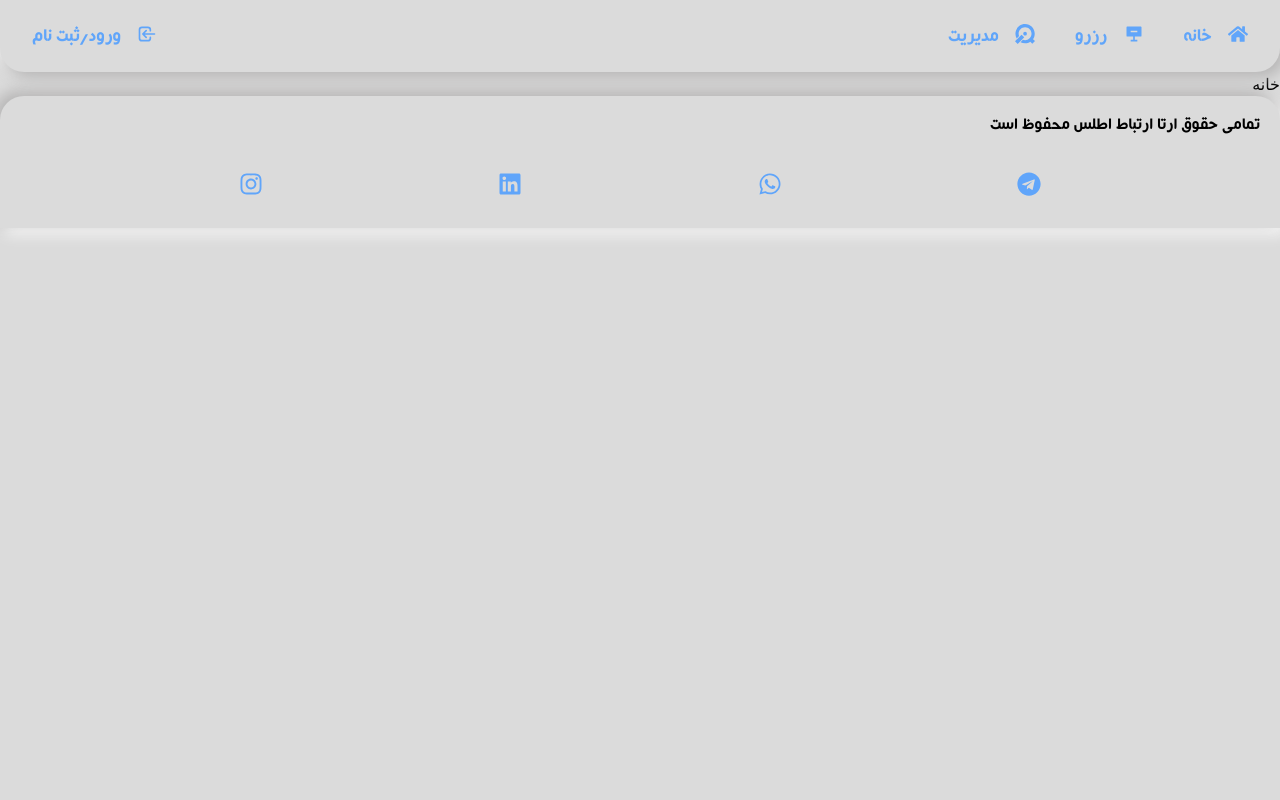
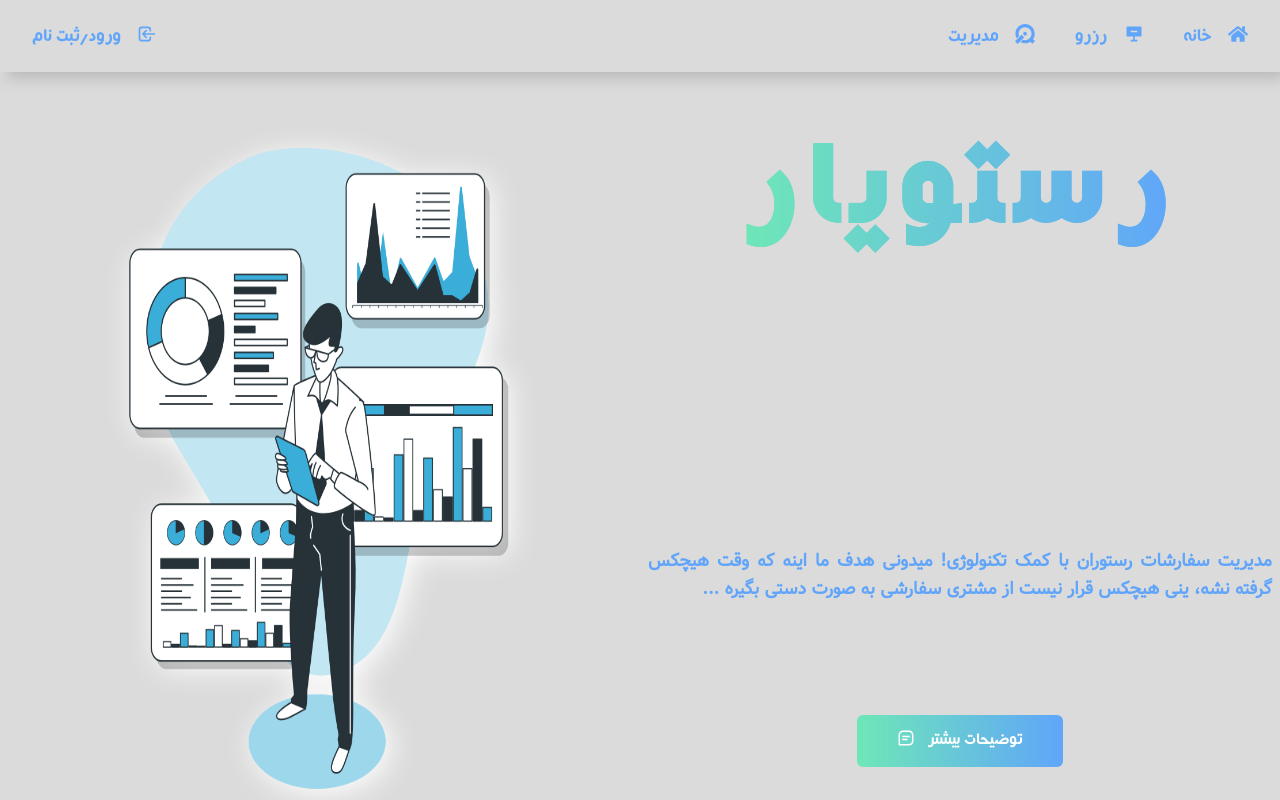
Before and after one commit to armin-bkh/restaurant-hamrah, a React (Create React App) app: page / in a window 1280 px wide. Shown: the top 800 px of the page. Built offline with nearby package versions, Linux system fonts and the light colour scheme; what react-toast-notifications would draw is missing.

Commit message:
create HomeIntroduction component for show in homepage

```diff
--- a/src/Components/Common/AuthInput/AuthInput.jsx
+++ b/src/Components/Common/AuthInput/AuthInput.jsx
@@ -1,6 +1,6 @@
 const AuthInput = ({ ...rest }) => {
     return (
-        <input className={`w-full px-3 py-1 boxShadow mb-5 Dirooz bgLight rounded-md outline-none`} {...rest} />
+        <input className={`w-full Casablanca px-3 border border-transparent focus:border-blue-500 py-1 boxShadow mb-5 Dirooz bgLight rounded-md outline-none`} {...rest} />
      );
 }
 
--- /dev/null
+++ b/src/Components/Home/Home.module.scss
@@ -0,0 +1,4 @@
+.imgShadow{
+    filter: drop-shadow(5px 5px 15px #ffffff);
+    z-index: -1;
+}
--- /dev/null
+++ b/src/Components/Home/HomeIntroduction.jsx
@@ -0,0 +1,56 @@
+import Home from "../../images/Data report-bro.png";
+import { Link } from "react-router-dom";
+import { BiMessageSquareDetail } from "react-icons/bi";
+import styles from "./Home.module.scss";
+
+const HomeIntroduction = () => {
+  return (
+    <main>
+      <section
+        className={`h-screen grid grid-cols-1 lg:grid-cols-2 grid-rows-5 gap-y-2 lg:grid-rows-3`}
+      >
+        <article
+          className={`row-span-2 lg:row-span-3 flex items-center justify-center`}
+        >
+          <img
+            className={`w-full md:max-w-md lg:max-w-lg xl:max-w-xl h-full ${styles.imgShadow}`}
+            src={Home}
+            alt={"رستویار"}
+          />
+        </article>
+        <header
+          className={`color-gradient flex items-center justify-center row-start-1 row-end-2`}
+        >
+          <h1
+            className={`text-5xl lg:text-9xl color-gradient tracking-widest Casablanca font-extrabold`}
+          >
+            رستویار
+          </h1>
+        </header>
+
+        <article className={`flex items-end justify-center px-2`}>
+          <p
+            className={`text-blue-400 md:font-bold text-sm md:text-lg Dirooz text-justify`}
+          >
+            {" "}
+            مدیریت سفارشات رستوران با کمک تکنولوژی! میدونی هدف ما اینه که وقت
+            هیچکس گرفته نشه، ینی هیچکس قرار نیست از مشتری سفارشی به صورت دستی
+            بگیره ...
+          </p>
+        </article>
+
+        <article className={`flex items-center justify-center`}>
+          <Link
+            className={`Casablanca text-white gradient px-6 text-sm lg:text-lg md:px-10 py-3 rounded-md self-center`}
+            to="/manage"
+          >
+            توضیحات بیشتر
+            <BiMessageSquareDetail className={`mr-3 inline`} />
+          </Link>
+        </article>
+      </section>
+    </main>
+  );
+};
+
+export default HomeIntroduction;
--- a/src/Components/MainFooter/MainFooter.jsx
+++ b/src/Components/MainFooter/MainFooter.jsx
@@ -9,7 +9,7 @@ import {
 const MainFooter = () => {
   return (
     <footer
-      className={`text-xs sm:text-sm lg:text-lg px-5 py-4 text-black bgLight Casablanca boxShadowOuter rounded-t-3xl`}
+      className={`text-xs sm:text-sm lg:text-lg px-5 py-4 text-black bgLight Casablanca boxShadowOuter`}
     >
       <p>تمامی حقوق ارتا ارتباط اطلس محفوظ است</p>
       <nav className={`mt-4`}>
--- a/src/Components/MainHeader/MainHeader.jsx
+++ b/src/Components/MainHeader/MainHeader.jsx
@@ -26,7 +26,7 @@ const links = [
 const MainHeader = () => {
   return (
     <header
-      className={`py-5 px-3 bgLight boxShadow rounded-b-3xl sticky top-0 w-full`}
+      className={`py-5 px-3 bgLight boxShadow v sticky top-0 w-full`}
     >
       <nav>
         <ul className={`flex items-center`}>
--- a/src/Components/ManageHeader/ManageHeader.jsx
+++ b/src/Components/ManageHeader/ManageHeader.jsx
@@ -21,7 +21,7 @@ const ManageHeader = () => {
     }, [])
 
   return (
-    <header className={`flex flex-col shadow-md px-3 py-5 text bgLight boxShadow text-red-700 ${styles.manageHeaderContainer}`}>
+    <header className={`flex flex-col shadow-md px-3 py-5 text bgLight boxShadow text-red-700 rounded-b-2xl`}>
       <section className={`flex justify-between items-center mb-8`}>
         <h1 className={`text-3xl md:text-4xl xl:text-6xl Casablanca color-gradient py-5`}>رستوران {info ? info.name : null}</h1>
         <h6 className={`text-sm font-bold text-black Dirooz`}>تعداد میز:
--- a/src/Components/ManageTables/Table/Table.jsx
+++ b/src/Components/ManageTables/Table/Table.jsx
@@ -23,7 +23,7 @@ const Table = ({ resForm, setTables }) => {
 
   return (
     <article
-      className={`text-black flex flex-col justify-center bgLight boxShadow p-5 h-96 ${styles.table}`}
+      className={`text-black flex flex-col justify-center bgLight boxShadow p-5 h-96 rounded-md`}
     >
       <form className={`flex flex-col`} onSubmit={submitHandler}>
         <h1
--- a/src/Components/auth/LogInForm/LogInForm.jsx
+++ b/src/Components/auth/LogInForm/LogInForm.jsx
@@ -22,7 +22,7 @@ const LogInForm = ({ setExisting }) => {
   return (
     <form className={`boxShadow p-5 rounded-3xl w-full md:max-w-lg lg:max-w-xl`} onSubmit={submitHandler}>
       <h1
-        className={`text-blue-400 font-bold text-lg  lg:text-4xl Dirooz mb-7 lg:mb-16`}
+        className={`text-blue-400 font-bold text-lg  lg:text-4xl Casablanca mb-7 lg:mb-16`}
       >
         ورود
       </h1>
@@ -42,7 +42,7 @@ const LogInForm = ({ setExisting }) => {
       />
 
       <Link
-        className={`text-blue-400 text-sm font-bold FPArsoo`}
+        className={`text-blue-400 text-sm font-bold Casablanca`}
         to="/auth"
         onClick={() => setExisting(false)}
       >
@@ -50,7 +50,7 @@ const LogInForm = ({ setExisting }) => {
       </Link>
       <button
         type="submit"
-        className={`mt-9 lg:mt-14 block w-full py-2 rounded-md FPArsoo text-lg gradient text-white`}
+        className={`mt-9 lg:mt-14 block w-full py-2 rounded-md Casablanca tracking-widest text-lg gradient text-white`}
       >
         ورود
       </button>
--- a/src/Components/auth/SignUpForm/SignUpForm.jsx
+++ b/src/Components/auth/SignUpForm/SignUpForm.jsx
@@ -28,7 +28,7 @@ const SignUpForm = ({ setExisting }) => {
       onSubmit={submitHandler}
     >
       <h1
-        className={`text-blue-400 font-bold text-lg lg:text-4xl Dirooz mb-7 lg:mb-16`}
+        className={`text-blue-400 font-bold text-lg lg:text-4xl Casablanca mb-7 lg:mb-16`}
       >
         ثبت نام
       </h1>
@@ -62,7 +62,7 @@ const SignUpForm = ({ setExisting }) => {
       />
 
       <Link
-        className={`text-sm text-blue-400 font-bold FPArsoo`}
+        className={`text-sm text-blue-400 font-bold Casablanca`}
         to="/auth"
         onClick={() => setExisting(true)}
       >
@@ -70,7 +70,7 @@ const SignUpForm = ({ setExisting }) => {
       </Link>
       <button
         type="submit"
-        className={`mt-9 lg:mt-14 -14 block w-full py-2 rounded-md FPArsoo text-lg gradient text-white`}
+        className={`mt-9 lg:mt-14 -14 block w-full py-2 tracking-widest rounded-md Casablanca text-lg gradient text-white`}
       >
         ثبت
       </button>
--- a/src/Pages/HomePage.jsx
+++ b/src/Pages/HomePage.jsx
@@ -1,8 +1,9 @@
+import HomeIntroduction from "../Components/Home/HomeIntroduction";
 import MainLayout from "../Layouts/MainLayout";
 const HomePage = () => {
     return (
         <MainLayout>
-            <h1>خانه</h1>
+            <HomeIntroduction />
         </MainLayout>
      );
 }
--- a/src/scss/_Colors.scss
+++ b/src/scss/_Colors.scss
@@ -25,6 +25,11 @@ $skeletonLight: #7c7b7b;
                 -5px -5px 15px #ffffff;
 }
 
+.textShadow{
+    text-shadow: 5px 5px 15px $shadows,
+                -5px -5px 15px #ffffff;
+}
+
 .boxShadowOuter{
     box-shadow: -5px -5px 15px $shadows,
                 5px 5px 15px #ffffff;
```
Also changed, not shown: src/images/Data report-bro.png (added).
